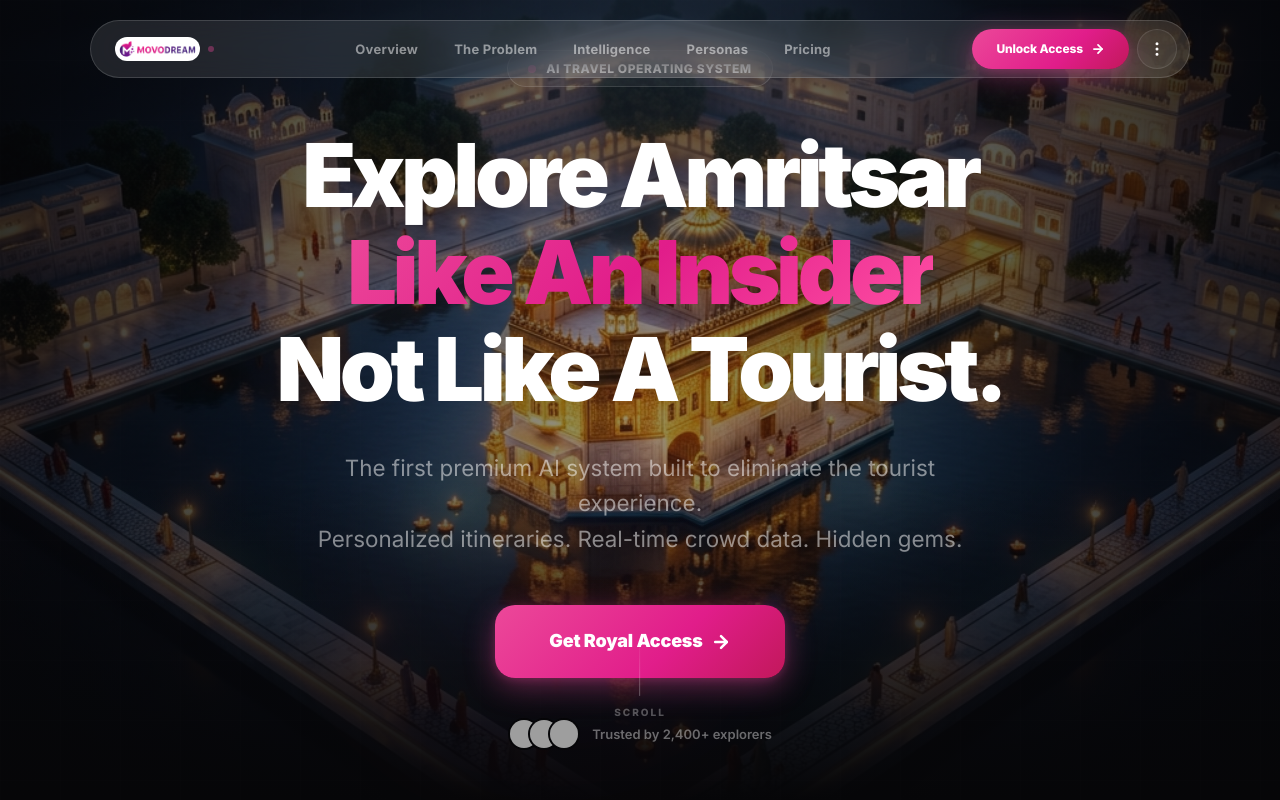
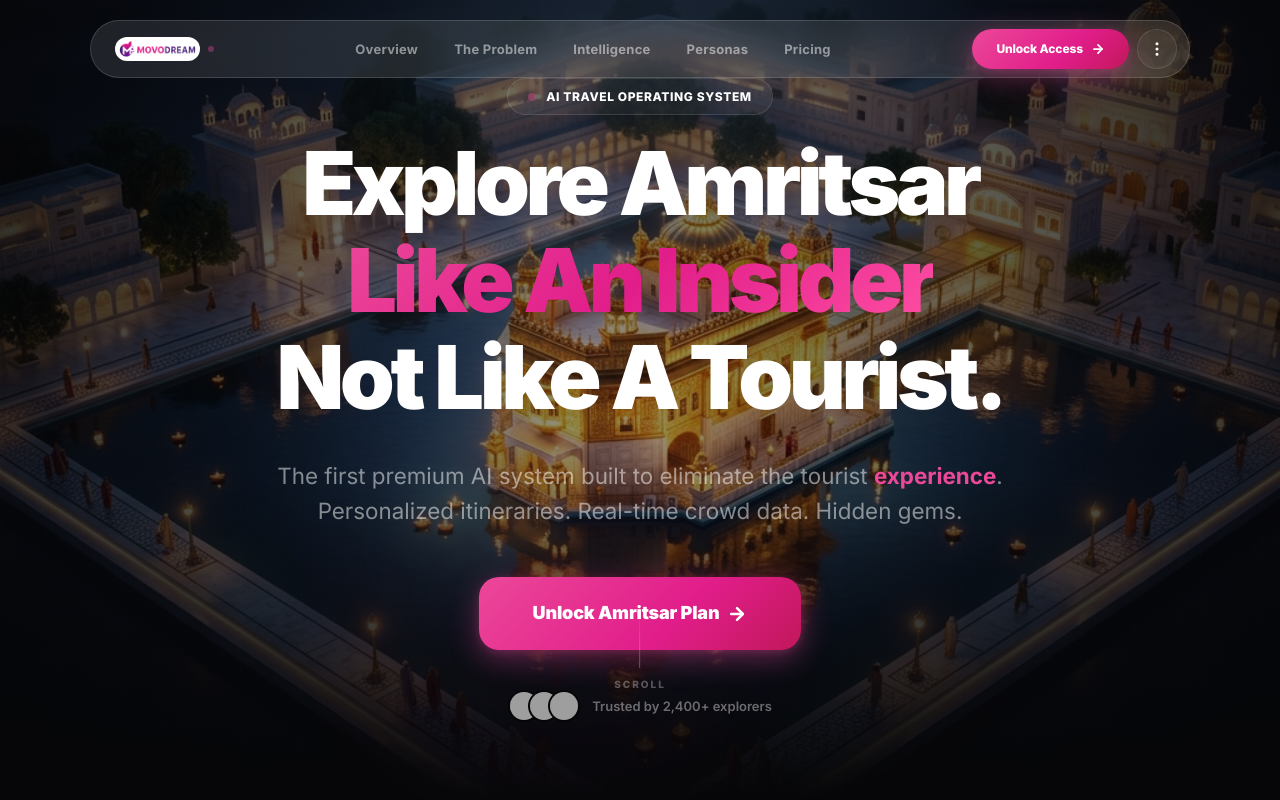
Before and after one commit to infabioinc/movodream-999-itinerary, a Next.js app: page / in a window 1280 px wide. Shown: the top 800 px of the page. Built offline with nearby package versions, Linux system fonts and the light colour scheme; grey boxes are pictures that could not be loaded.

Commit message:
Updated project

```diff
--- a/components/Hero.tsx
+++ b/components/Hero.tsx
@@ -65,7 +65,7 @@ export default function Hero() {
             style={{
               padding: "8px 20px", borderRadius: "100px", background: "rgba(255,255,255,0.05)",
               border: "1px solid rgba(255,255,255,0.12)", backdropFilter: "blur(20px)",
-              display: "flex", alignItems: "center", gap: "10px", marginBottom: "40px"
+              display: "flex", alignItems: "center", gap: "10px", marginBottom: "20px"
             }}
           >
             <div className="live-dot" style={{ width: "8px", height: "8px", borderRadius: "50%", background: "#EC4899" }} />
@@ -90,9 +90,9 @@ export default function Hero() {
             initial={{ opacity: 0, y: 20 }}
             animate={{ opacity: 1, y: 0 }}
             transition={{ duration: 0.8, delay: 0.4 }}
-            style={{ fontSize: "clamp(1.1rem, 2vw, 1.4rem)", color: "rgba(255,255,255,0.5)", maxWidth: "700px", lineHeight: 1.6, marginBottom: "48px" }}
+            style={{ fontSize: "clamp(1.1rem, 2vw, 1.4rem)", color: "rgba(255,255,255,0.5)", maxWidth: "800px", lineHeight: 1.6, marginBottom: "48px" }}
           >
-            The first premium AI system built to eliminate the tourist experience.<br />
+            The first premium AI system built to eliminate the tourist <span style={{ color: "#EC4899", fontWeight: 700 }}>experience</span>.<br />
             Personalized itineraries. Real-time crowd data. Hidden gems.
           </motion.p>
 
@@ -110,7 +110,7 @@ export default function Hero() {
               whileHover={{ scale: 1.05 }}
               whileTap={{ scale: 0.95 }}
             >
-              Get Royal Access <ArrowRight size={20} strokeWidth={3} />
+              Unlock Amritsar Plan<ArrowRight size={20} strokeWidth={3} />
             </motion.a>
           </motion.div>
 
```
